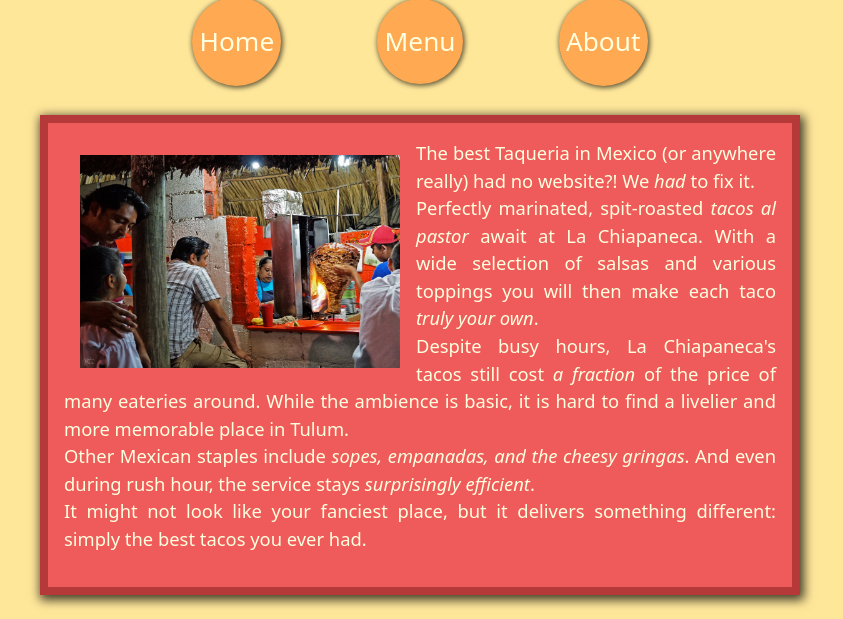
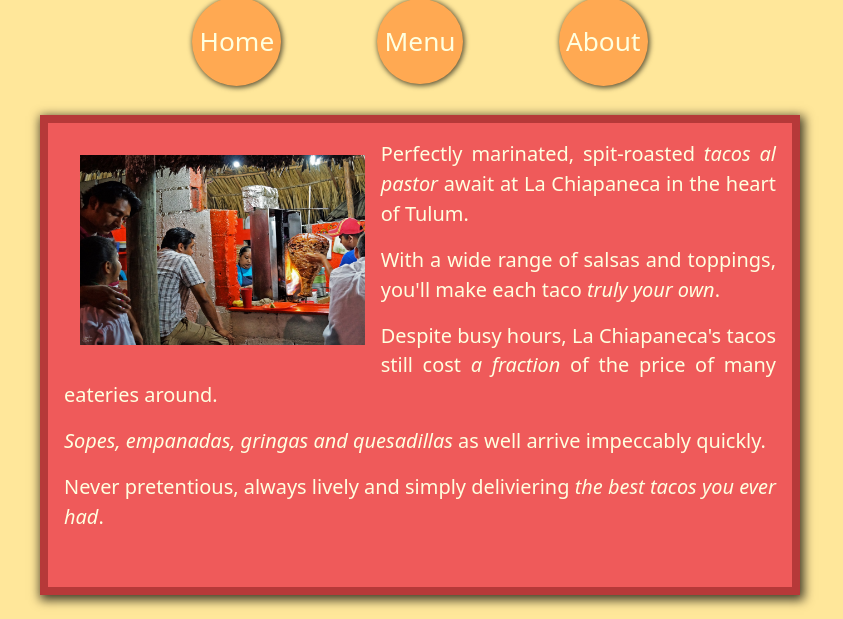
Before and after one commit to Nathoggles/restaurant-page, a website built with webpack: page src/template.html in a window 1280 px wide. Shown: the part 181-800 px from the top of the page, without its empty margins (220-1063 px from the left). Built offline with nearby package versions, Linux system fonts and the light colour scheme.

Commit message:
shorten text, adjust text size

```diff
--- a/src/styles.css
+++ b/src/styles.css
@@ -68,6 +68,7 @@
     height: 60vh;
     padding: 1rem;
     position: relative;
+    overflow: auto;
 
     background-color: var(--bulletColor);
     border: 0.5rem solid var(--bulletDark);
@@ -77,14 +78,21 @@
 
 .contentImage {
     float: left;
-    width: 20rem;
+    width: max(100px, 40%);
     margin: 1rem;
+    shape-outside: none;
+
 }
 .contentText {
     text-align: justify;
-    font-size: calc(var(--base-size) * 0.7);
+    /* font-size:  clamp(0.8rem, 2.1vw, 1.5rem);  */
+    font-size: calc(var(--base-size) * 0.76);
+
 }
 
+p {
+    margin-bottom: 1rem;
+}
 
 #contentS{
     background-image: url( 'shapeS.svg' );
--- a/src/template.html
+++ b/src/template.html
@@ -29,14 +29,15 @@
         </header>
             <div class="content" id="contentL">
                 <img src="inside.jpg" alt="A look inside the restaurant" class="contentImage" width="160px"/>
-                <div class="contentText"><p>The best Taqueria in Mexico (or anywhere really) had no website?! We <em>had</em> to fix it. </p>
-                    <p>Perfectly marinated, spit-roasted <em>tacos al pastor</em> await at La Chiapaneca. With a wide selection of salsas and various toppings you will then make each taco <em>truly your own</em>.</p>
+                <div class="contentText">
+                    <p>Perfectly marinated, spit-roasted <em>tacos al pastor</em> await at La Chiapaneca in the heart of Tulum. </p>
+                         <p>With a wide range of salsas and toppings, you'll make each taco <em>truly your own</em>.</p>
 
-                    <p>Despite busy hours, La Chiapaneca's tacos still cost <em>a fraction</em> of the price of many eateries around. While the ambience is basic, it is hard to find a livelier and more memorable place in Tulum.</p>
+                    <p>Despite busy hours, La Chiapaneca's tacos still cost <em>a fraction</em> of the price of many eateries around.</p>
 
-                    <p>Other Mexican staples include <em>sopes, empanadas, and the cheesy gringas</em>. And even during rush hour, the service stays <em>surprisingly efficient</em>.</p>
+                    <p><em>Sopes, empanadas, gringas and quesadillas </em> as well arrive impeccably quickly.</p>
 
-                    <p>It might not look like your fanciest place, but it delivers something different: simply the best tacos you ever had.</p>
+                    <p>Never pretentious, always lively and simply deliviering <em>the best tacos you ever had</em>.</p>
 
 
                 </div>
```
